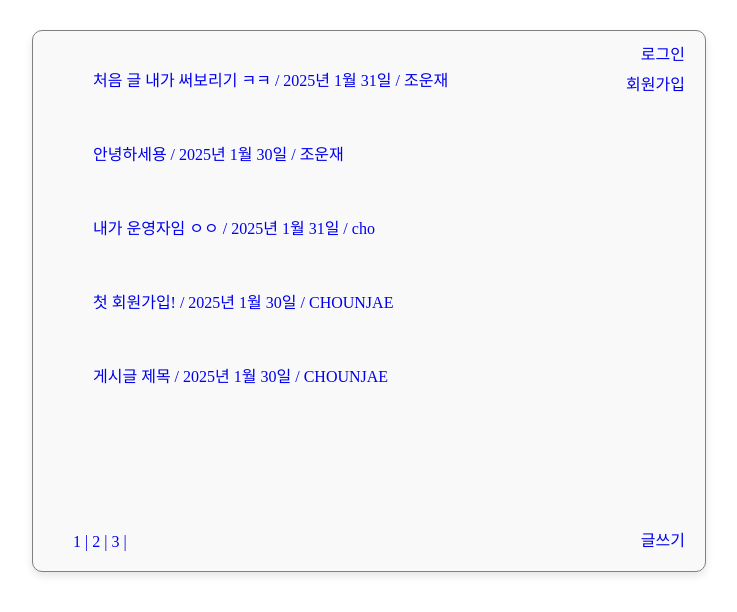
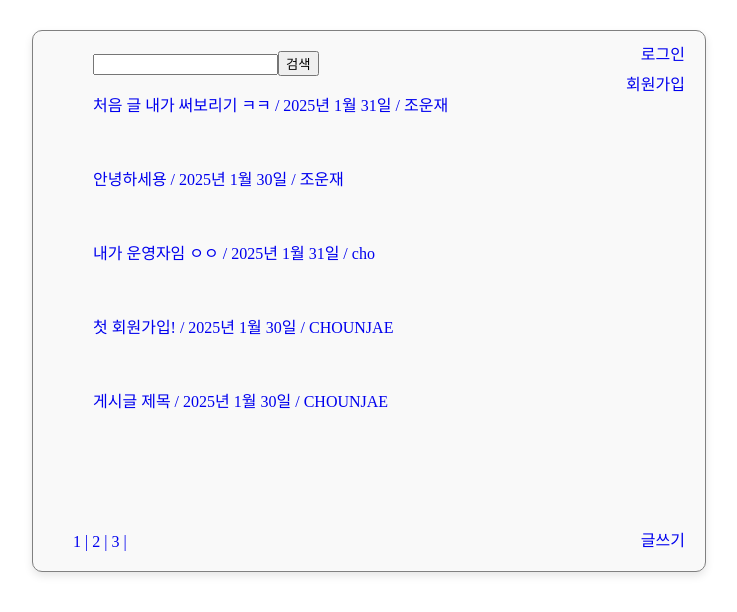
Before and after one commit to chounjae/Reed, a Django app: page /CUJO/ in a window 1280 px wide. Shown: the top 612 px of the page, without its empty margins (271-1008 px from the left). Run offline with Django 5.2, Linux system fonts and the light colour scheme; data comes from the database, SQL or seed files in the repository; both versions use the stored data as it was after the commit; parts of the project's set-up code (start-up, migrations or seed data) failed here and were passed over.

Commit message:
제목으로 검색 완료 / Next : 댓글 작성, 좋아요 제한, 글쓰기 UI개선

```diff
--- /dev/null
+++ b/Reed/CUJO/forms.py
@@ -0,0 +1,4 @@
+from django import forms
+
+class SearchForm(forms.Form) :
+    query = forms.CharField(label='Search', max_length=100)
--- a/Reed/CUJO/templates/CUJO/index.html
+++ b/Reed/CUJO/templates/CUJO/index.html
@@ -40,10 +40,21 @@
         bottom: 20px;
         left: 40px;
       }
+      .searching {
+        margin-left: 40px;
+      }
     </style>
   </head>
   <body>
     <div class="box">
+      <div class="searching">
+        <form>
+          <input name="search" type="text" /><input
+            type="submit"
+            value="검색"
+          />
+        </form>
+      </div>
       {%for board in Dashboard%}
       <ol>
         <a href="{% url 'CUJO:dashboard' board.id %}"
--- a/Reed/CUJO/views.py
+++ b/Reed/CUJO/views.py
@@ -3,11 +3,19 @@ from django.contrib.auth import authenticate, login, logout
 from .models import PostDash, Comment, User, Author
 from django.core.paginator import Paginator
 # Create your views here.
-
+from django.db.models import Q
 
 def index(request) :
     postdash = PostDash.objects.all().order_by('-like')
     pages = Paginator(postdash,5)
+    search = request.GET.get('search','')
+    if search:
+        search_list = postdash.filter(
+      Q(title__icontains = search)
+    )
+        pages = Paginator(search_list,5)
+
+
     page_number = request.GET.get("page")
     page_obj = pages.get_page(page_number)
     context = {"Dashboard": page_obj}
```
Also changed, not shown: Reed/CUJO/migrations/0006_remove_comment_author_remove_comment_dash_and_more.py (added), Reed/CUJO/migrations/0007_alter_postdash_user.py (added), Reed/CUJO/migrations/0008_alter_postdash_user.py (added), Reed/CUJO/migrations/0009_remove_postdash_comment_comment_dash.py (added), Reed/db.sqlite3.
